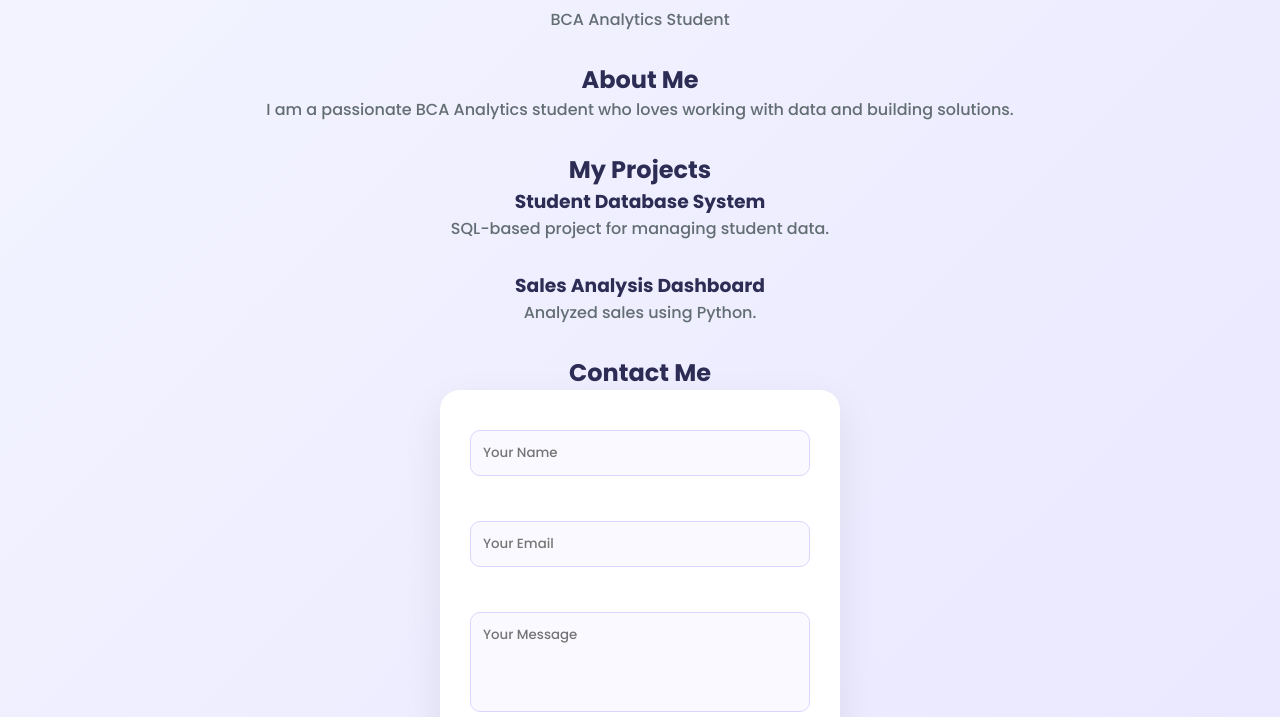
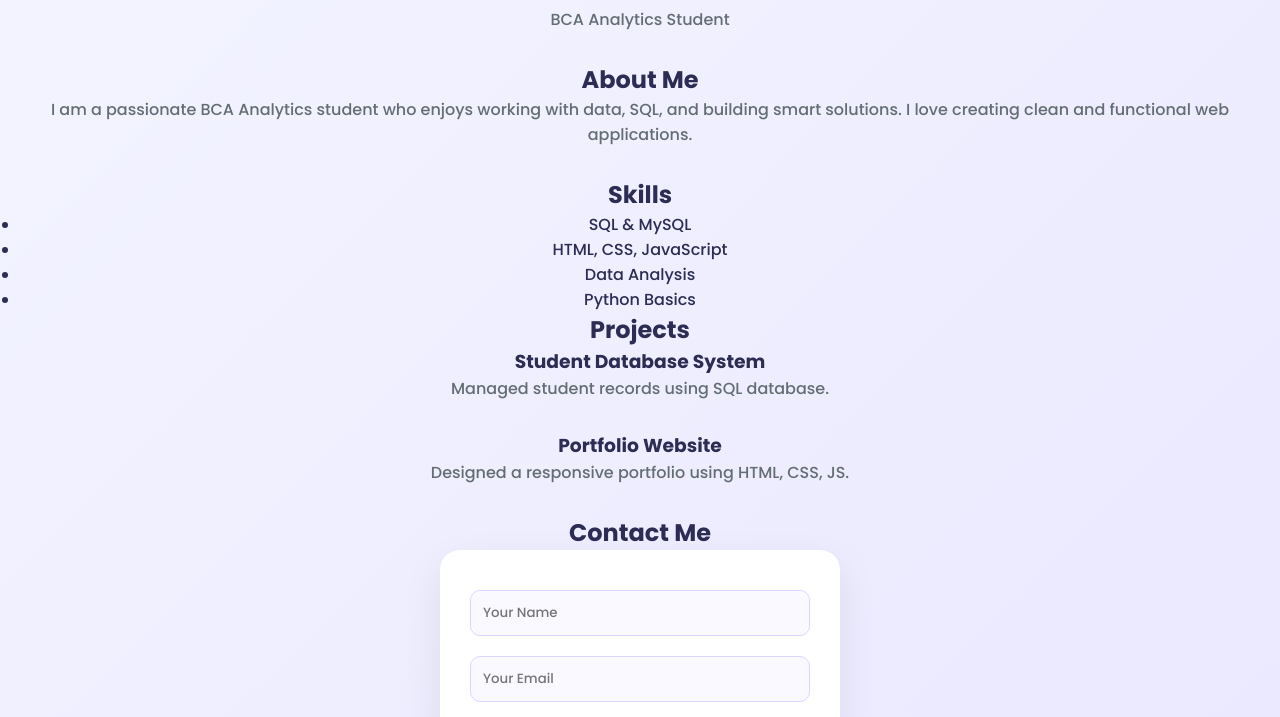
Before and after one commit to aradhany071-pixel/my_port, a website: page index.html in a window 1280 px wide. Shown: the part 83-800 px from the top of the page. Drawn offline with Linux system fonts and the light colour scheme; files that its build step writes are made by us from their sources; files whose address does not match are found by name.

Commit message:
Update index.html

```diff
--- a/index.html
+++ b/index.html
@@ -5,53 +5,78 @@
   <meta name="viewport" content="width=device-width, initial-scale=1.0">
   <title>Aradhana Girishkumar | Portfolio</title>
 
+  <!-- Google Font -->
   <link href="https://fonts.googleapis.com/css2?family=Poppins:wght@300;500;700&display=swap" rel="stylesheet">
+
+  <!-- CSS -->
   <link rel="stylesheet" href="css/style.css">
 </head>
 
 <body>
 
+  <!-- HEADER -->
   <header>
-  <h1 class="title">Aradhana Girishkumar 👩‍💻</h1>
-  <p class="subtitle">BCA Analytics Student</p>
+    <h1>Aradhana Girishkumar 👩‍💻</h1>
+    <p>BCA Analytics Student</p>
   </header>
 
-<section>
+  <!-- ABOUT -->
+  <section class="about">
     <h2>About Me</h2>
-  <p>I am a passionate BCA Analytics student who loves working with data and building solutions.</p>
+    <p>
+      I am a passionate BCA Analytics student who enjoys working with data,
+      SQL, and building smart solutions. I love creating clean and functional
+      web applications.
+    </p>
   </section>
 
-<section>
-  <h2>My Projects</h2>
+  <!-- SKILLS -->
+  <section class="skills">
+    <h2>Skills</h2>
+    <ul>
+      <li>SQL & MySQL</li>
+      <li>HTML, CSS, JavaScript</li>
+      <li>Data Analysis</li>
+      <li>Python Basics</li>
+    </ul>
+  </section>
+
+  <!-- PROJECTS -->
+  <section class="projects">
+    <h2>Projects</h2>
 
     <div class="project-card">
       <h3>Student Database System</h3>
-    <p>SQL-based project for managing student data.</p>
+      <p>Managed student records using SQL database.</p>
     </div>
 
     <div class="project-card">
-    <h3>Sales Analysis Dashboard</h3>
-    <p>Analyzed sales using Python.</p>
+      <h3>Portfolio Website</h3>
+      <p>Designed a responsive portfolio using HTML, CSS, JS.</p>
     </div>
+
   </section>
 
-<section>
+  <!-- CONTACT -->
+  <section class="contact">
     <h2>Contact Me</h2>
 
     <form id="contactForm">
-    <input type="text" name="name" placeholder="Your Name" required><br><br>
-    <input type="email" name="email" placeholder="Your Email" required><br><br>
-    <textarea name="message" placeholder="Your Message" required></textarea><br><br>
+      <input type="text" name="name" placeholder="Your Name" required>
+      <input type="email" name="email" placeholder="Your Email" required>
+      <textarea name="message" placeholder="Your Message" required></textarea>
       <button type="submit">Send Message</button>
-
       <p id="response"></p>
     </form>
+
   </section>
 
+  <!-- FOOTER -->
   <footer>
     <p>© 2026 Aradhana Girishkumar</p>
   </footer>
 
+  <!-- JS -->
   <script src="js/script.js"></script>
 
 </body>
```
Lines whose indentation alone changed are shown as unchanged.
